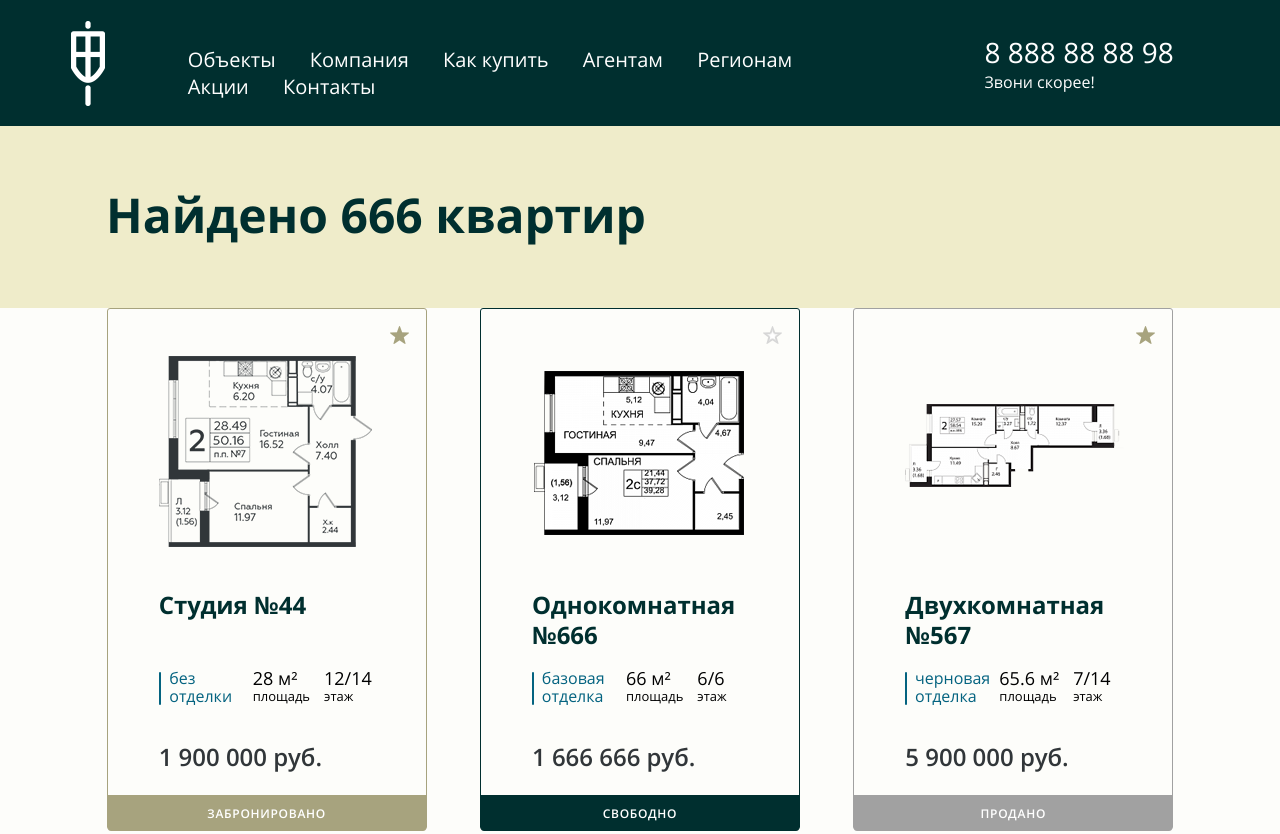
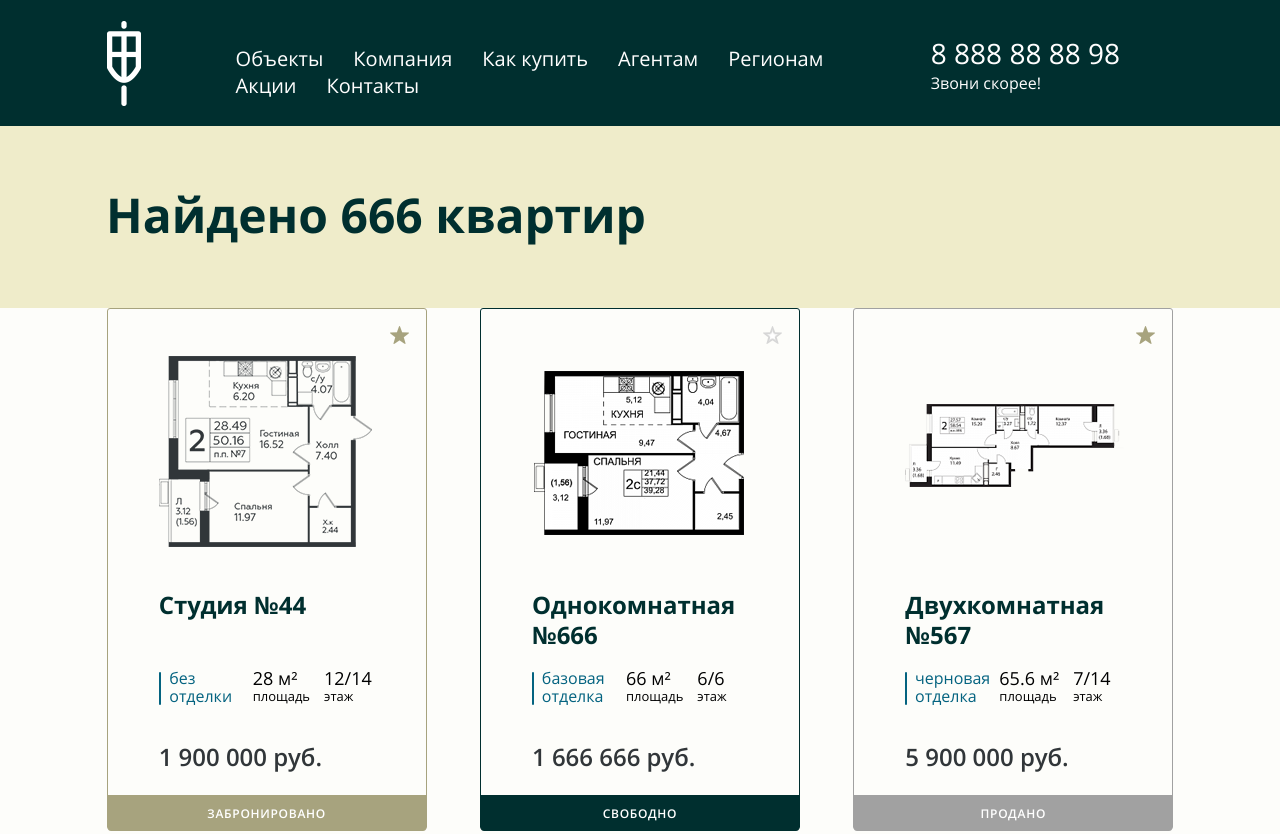
Before and after one commit to polinazhuravleva/apartments, a website built with webpack: page docs/index.html in a window 1280 px wide. Shown: the top 834 px of the page. Built offline with nearby package versions, Linux system fonts and the light colour scheme; a web font is replaced by a local one.

Commit message:
header, header anchor links

```diff
--- /dev/null
+++ b/src/components/header/header.js
@@ -0,0 +1,6 @@
+require('jquery');
+
+$('.header__navigation').on('click', 'a', function (event) {
+    event.preventDefault();
+    $('body,html').animate({scrollTop: $(this.hash).offset().top}, 1000);
+});
--- a/src/components/header/header.pug
+++ b/src/components/header/header.pug
@@ -2,11 +2,11 @@ header.header
     .header__container
         .header__logo
             a(href='index.html')
-                img.header__logo-image(src=require("./img/logo.png"))
+                img.header__logo-image(src=require("./img/logo.png"), alt='image')
         nav.header__navigation
             ul.header__menu
                 li.header__list
-                    a(href='#').header__link Объекты
+                    a(href='#objects').header__link Объекты
                 li.header__list
                     a(href='#').header__link Компания
                 li.header__list
@@ -18,7 +18,7 @@ header.header
                 li.header__list
                     a(href='#').header__link Акции
                 li.header__list
-                    a(href='#').header__link Контакты
+                    a(href='#contacts').header__link Контакты
         .header__phonebox
             p.header__phonenumber 8&nbsp;888&nbsp;88&nbsp;88&nbsp;98
             p.header__phonetext Звони скорее!
--- a/src/components/header/header.sass
+++ b/src/components/header/header.sass
@@ -1,42 +1,52 @@
 @import "../general_css/variables"
 
 .header
+  display: flex
+  justify-content: center
   height: 126px
-  width: 100%
   font-family: 'OpenSansRegular', sans-serif
   color: $white
   background-color: $darkgreen
   &__container
     display: flex
-    margin: 0 8.3% 0 5.55%
+    justify-content: space-between
+    margin: auto 160px auto 107px
     height: 100%
+    max-width: 1653px
+    width: 100%
   &__logo
     margin-top: 21px
+    margin-right: 150px
   &__navigation
-    margin-top: 46px
-    margin-left: 6.15%
+    position: relative
+    left: -6.95%
+    margin-top: 45px
+  &__menu
+    display: flex
+    flex-wrap: wrap
   &__list
-    display: inline-block
-    margin: 0 22px
     list-style-type: none
-  &__list:nth-child(3n)
-    margin-left: 18px
-  &__list:nth-child(4n),
-  &__list:nth-child(5n)
-    margin-left: 20px
-  &__list:nth-child(6n)
-    margin-left: 21px
-    margin-right: 26px
+    transition: transform 0.5s
+    &:hover
+      transform: scale(1.05)
+  &__list:nth-child(1)
+    margin-right: 48px
+  &__list:nth-child(2)
+    margin-right: 44px
+  &__list:nth-child(3),
+  &__list:nth-child(4),
+  &__list:nth-child(5)
+    margin-right: 47px
+  &__list:nth-child(6)
+    margin-right: 51px
+  &__list:nth-child(7)
+    margin-right: 46px
   &__link
     font-size: 24px
     text-decoration: none
     color: $white
   &__phonebox
-    position: relative
-    left: 63px
-    margin-top: 33px
-    margin-left: 10%
-    width: 220px
+    margin-top: 34px
   &__phonenumber
     font-size: 32px
     line-height: 38px
```
